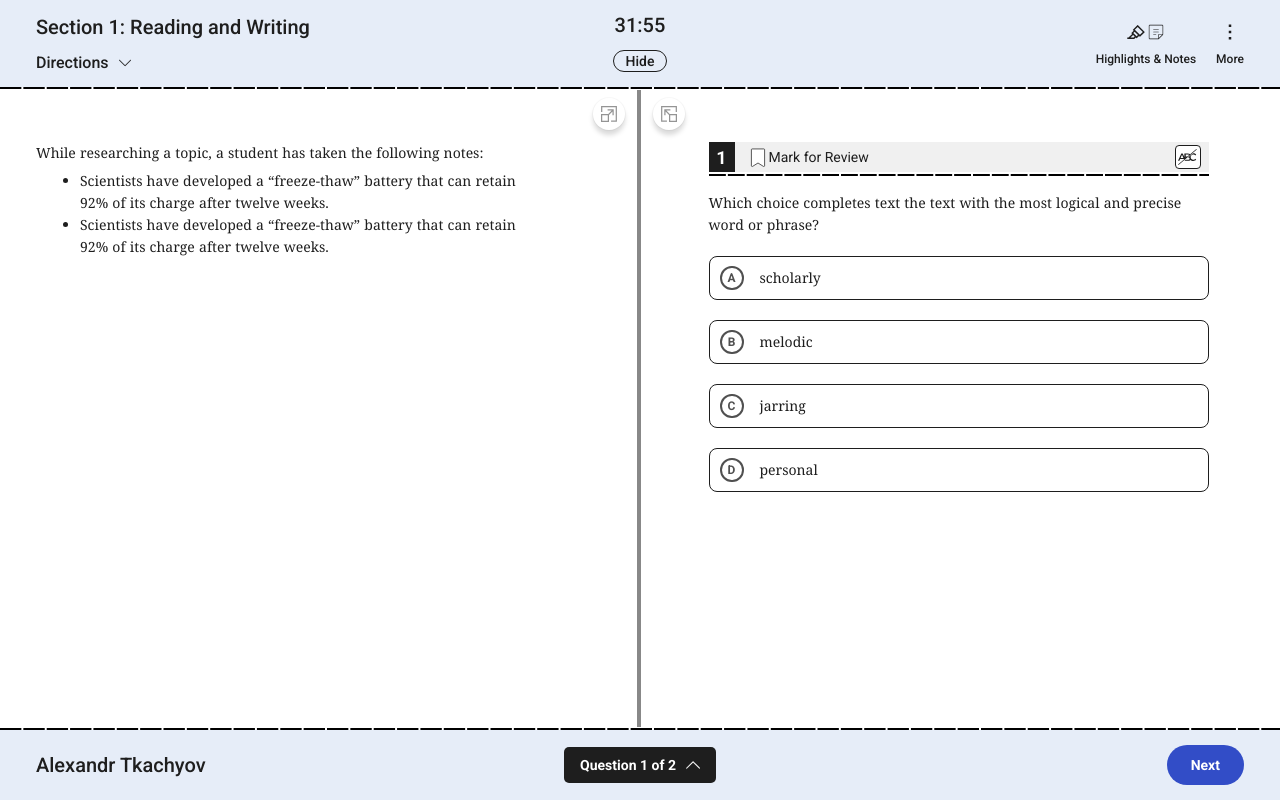
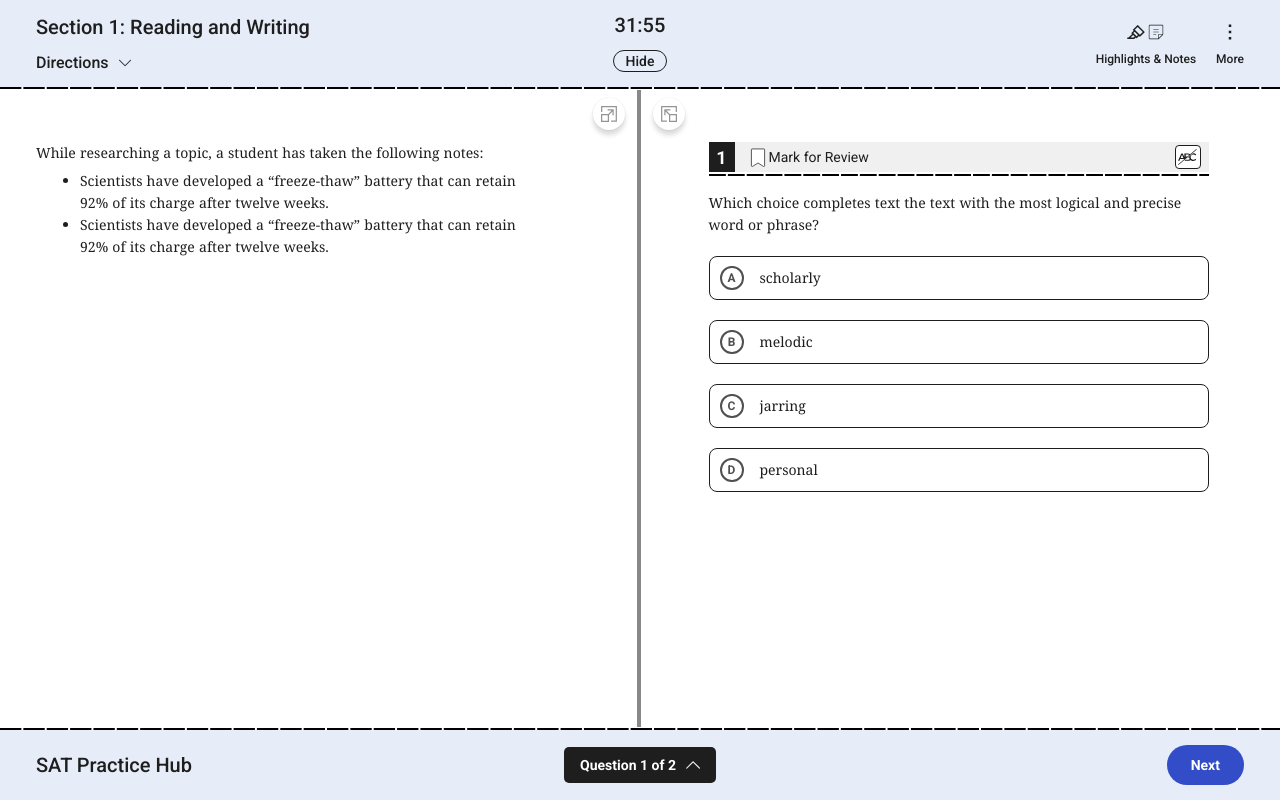
Before and after one commit to Retronn/ConceptAcademySPH, a React (Vite) app: page / in a window 1280 px wide. Built offline with nearby package versions, Linux system fonts and the light colour scheme.

Commit message:
Add small changes

```diff
--- a/src/components/testing/test-footer.jsx
+++ b/src/components/testing/test-footer.jsx
@@ -109,7 +109,7 @@ function TestFooter({testQuestions,currentQuestion,changeQuestion}){
 
             {/* Users full name */}
             <div className={styles.section}>
-                <h4>Alexandr Tkachyov</h4>
+                <h4>SAT Practice Hub</h4>
             </div>
 
 
--- a/src/components/testing/test-question-label.jsx
+++ b/src/components/testing/test-question-label.jsx
@@ -19,6 +19,7 @@ function TestQuestionLabel({question, isCurrent, changeQuestion,closeOverlay}){
                 textDecoration: (isCurrent) ? "underline" : "none",
                 color: (question.isAnswered) ? "white" : "#324DC7",
                 backgroundColor: (question.isAnswered) ? "#324DC7" : "white",
+                backgroundImage: (question.isAnswered) ? "none" : 'url("bigDashedSqare.svg")',
             }}>
                 {questionNum}
                 <MapMarkerIcon isInLabel={true} isActive={isCurrent}/>
```
